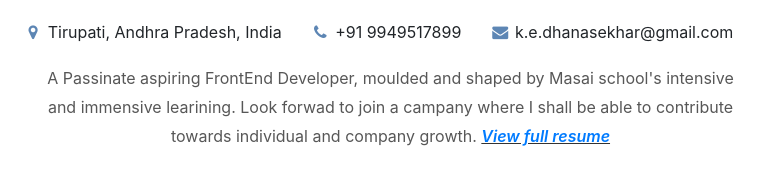
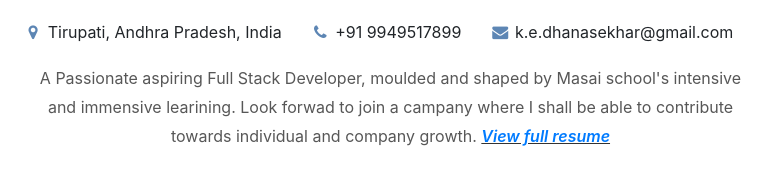
Before and after one commit to Dhanasekhar-k-e/dhanasekhar-k-e.github.io, a plain HTML site: page index.html in a window 1280 px wide. Shown: the part 343-527 px from the top of the page, 250-1030 px from the left. Drawn offline with nearby package versions, Linux system fonts and the light colour scheme.

Commit message:
portfolio changes

```diff
--- a/index.html
+++ b/index.html
@@ -37,7 +37,7 @@
       </div>
       <div class="container main">
         <p class="col-8 offset-2 pl-3 text-center">
-          A Passinate aspiring FrontEnd Developer, moulded and shaped by Masai school's intensive and immensive learining. Look forwad to join a campany where I shall be able to contribute towards individual and company growth.
+          A Passionate aspiring Full Stack Developer, moulded and shaped by Masai school's intensive and immensive learining. Look forwad to join a campany where I shall be able to contribute towards individual and company growth.
           <em class="font-italic resume"> <a href="#">View full resume</a> </em>
         </p>
       </div>
```
